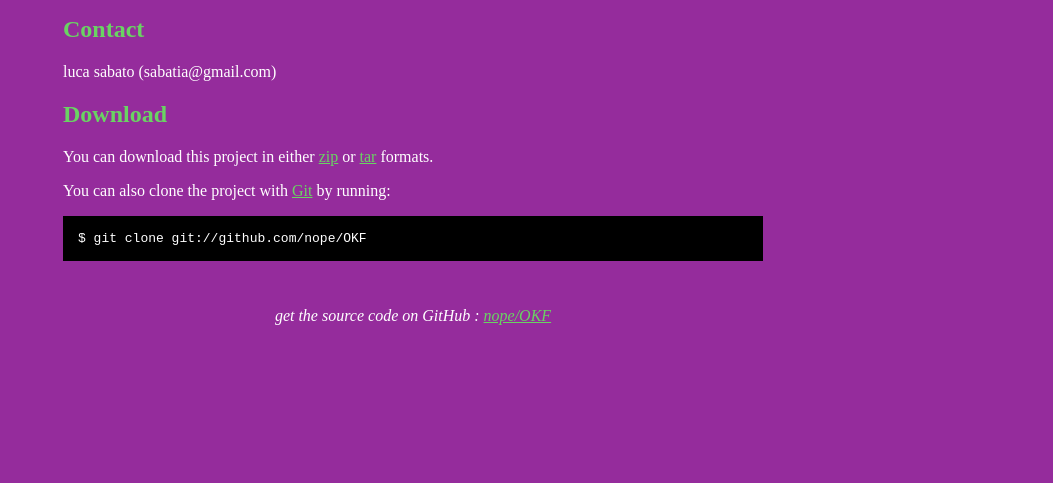
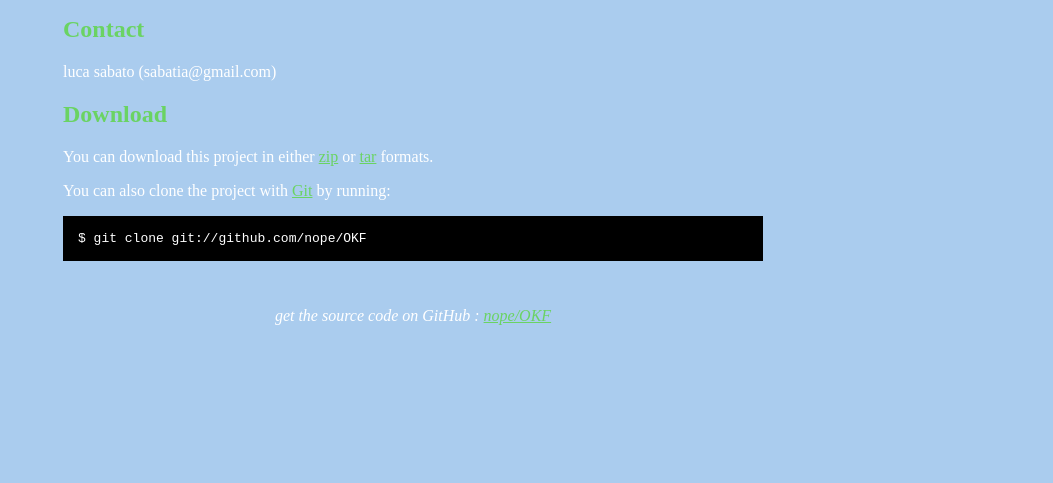
Before and after one commit to nope/OKF, a plain HTML site: page index.html in a window 1280 px wide. Shown: the part 317-800 px from the top of the page, without its empty margins (227-1280 px from the left). Drawn offline with Linux system fonts and the light colour scheme.

Commit message:
add gh-pages

```diff
--- a/index.html
+++ b/index.html
@@ -10,7 +10,7 @@
 	<style type="text/css">
 		body {
   		margin-top: 1.0em;
-  		background-color: #952c9c;
+  		background-color: #aaccee;
 		  font-family: "Helvetica,Arial,FreeSans";
   		color: #ffffff;
     }
```
